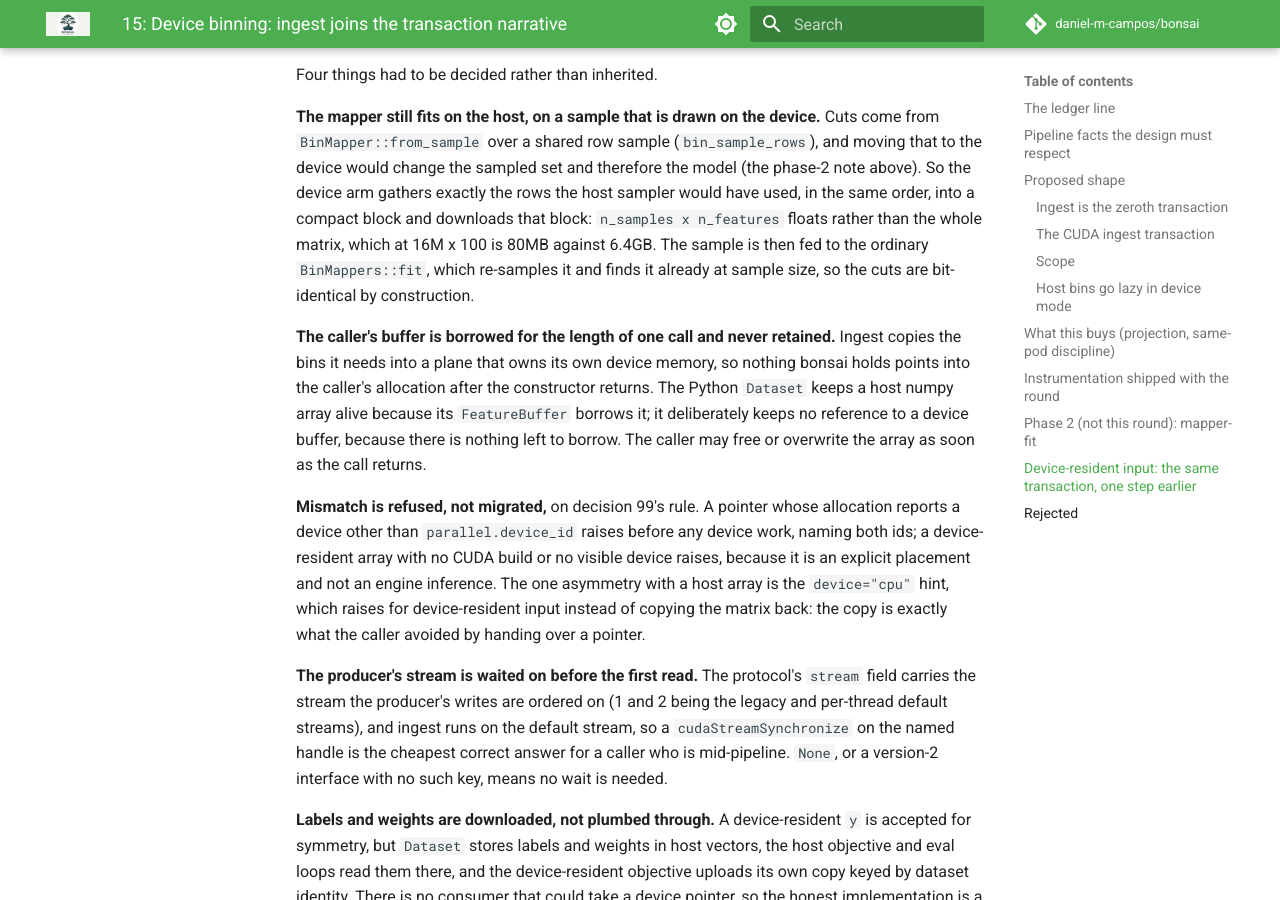
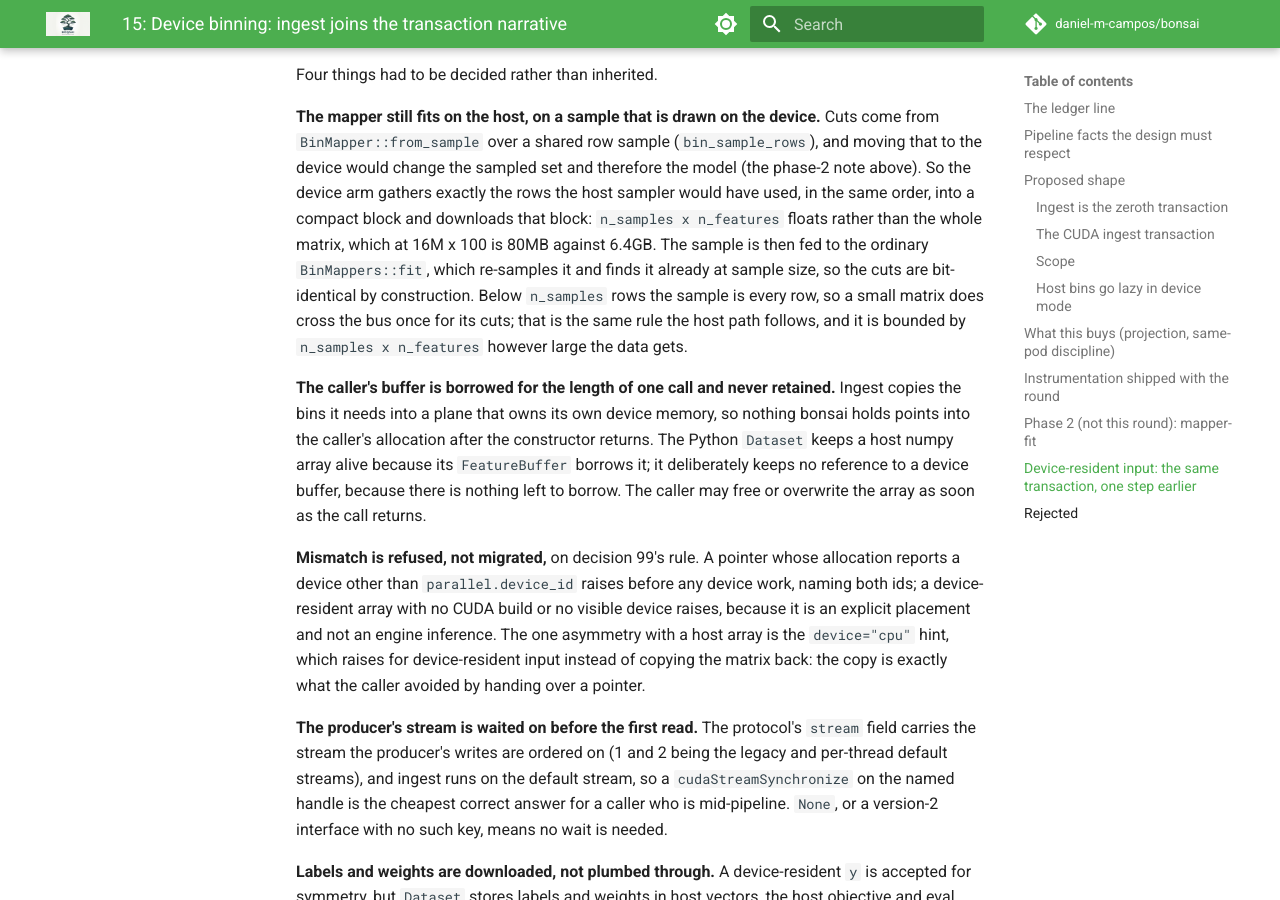
Before and after one commit to daniel-m-campos/bonsai, an MkDocs documentation site: the page built from docs/architecture/15-device-binning.md, in a window 1280 px wide and 900 px high, scrolled down 3618 px. Built offline with MkDocs 1.6.1 and Material for MkDocs 9.7.7, drawn with Linux system fonts in a browser that asks for light colours; comment, search, counter and statistics services are not loaded.

Commit message:
docs(15): name the small-matrix sample cost
Below n_samples rows the shared sample is every row, so a small
device-resident matrix does cross the bus once for its cuts. The
bound is the same one the host path carries, and saying it is
cheaper than letting a reader infer that nothing is ever copied.

```diff
--- a/docs/architecture/15-device-binning.md
+++ b/docs/architecture/15-device-binning.md
@@ -70,7 +70,7 @@ Everything above assumes the raw floats start on the host. When they do not, whe
 
 Four things had to be decided rather than inherited.
 
-**The mapper still fits on the host, on a sample that is drawn on the device.** Cuts come from `BinMapper::from_sample` over a shared row sample (`bin_sample_rows`), and moving that to the device would change the sampled set and therefore the model (the phase-2 note above). So the device arm gathers exactly the rows the host sampler would have used, in the same order, into a compact block and downloads that block: `n_samples x n_features` floats rather than the whole matrix, which at 16M x 100 is 80MB against 6.4GB. The sample is then fed to the ordinary `BinMappers::fit`, which re-samples it and finds it already at sample size, so the cuts are bit-identical by construction.
+**The mapper still fits on the host, on a sample that is drawn on the device.** Cuts come from `BinMapper::from_sample` over a shared row sample (`bin_sample_rows`), and moving that to the device would change the sampled set and therefore the model (the phase-2 note above). So the device arm gathers exactly the rows the host sampler would have used, in the same order, into a compact block and downloads that block: `n_samples x n_features` floats rather than the whole matrix, which at 16M x 100 is 80MB against 6.4GB. The sample is then fed to the ordinary `BinMappers::fit`, which re-samples it and finds it already at sample size, so the cuts are bit-identical by construction. Below `n_samples` rows the sample is every row, so a small matrix does cross the bus once for its cuts; that is the same rule the host path follows, and it is bounded by `n_samples x n_features` however large the data gets.
 
 **The caller's buffer is borrowed for the length of one call and never retained.** Ingest copies the bins it needs into a plane that owns its own device memory, so nothing bonsai holds points into the caller's allocation after the constructor returns. The Python `Dataset` keeps a host numpy array alive because its `FeatureBuffer` borrows it; it deliberately keeps no reference to a device buffer, because there is nothing left to borrow. The caller may free or overwrite the array as soon as the call returns.
 
```
